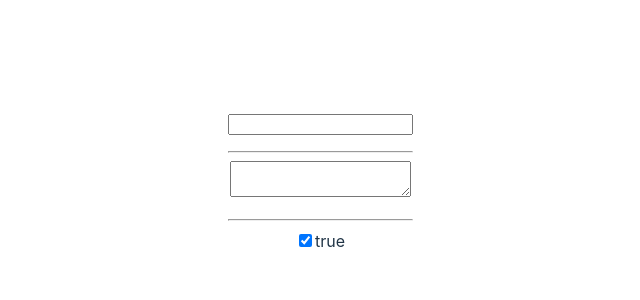
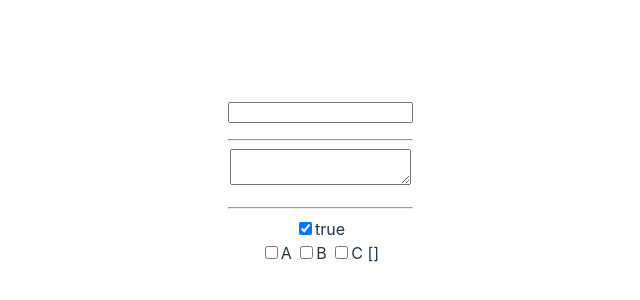
Before and after one commit to 2nofa11/NekoBook, a Vue app: page / in a window 1280 px wide. Shown: the part 218-518 px from the top of the page, without its empty margins (320-960 px from the left). Built offline with nearby package versions, Linux system fonts and the light colour scheme.

Commit message:
p109 チェックボックス

```diff
--- a/src/components/Section14.vue
+++ b/src/components/Section14.vue
@@ -6,6 +6,13 @@
   <pre>{{ message }}</pre>
   <hr />
   <label> <input type="checkbox" v-model="value" />{{ value }} </label>
+  <br />
+  <div>
+    <label> <input type="checkbox" v-model="val" value="A" />A </label>
+    <label> <input type="checkbox" v-model="val" value="B" />B </label>
+    <label> <input type="checkbox" v-model="val" value="C" />C </label>
+    {{ val }}
+  </div>
 </template>
 
 <script lang="ts">
@@ -16,6 +23,7 @@ export default defineComponent({
     return {
       message: "" as string,
       value: true as boolean,
+      val: [] as string[],
     };
   },
 });
```
